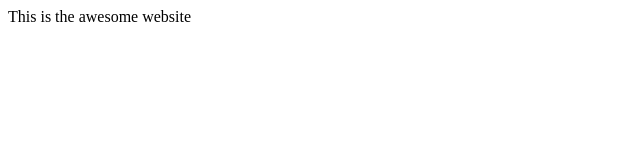
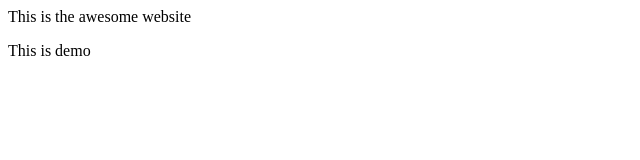
Before and after one commit to Tejaswini-61/mydemowebsite, a plain HTML site: page index.html in a window 1280 px wide. Shown: the full height of the page, 0-640 px from the left. Drawn offline with Linux system fonts and the light colour scheme.

Commit message:
added paragraph

```diff
--- a/index.html
+++ b/index.html
@@ -5,4 +5,7 @@
 <head>
 This is the awesome website
 </head>
+<p>
+This is demo
+</p>
 </html>
```
